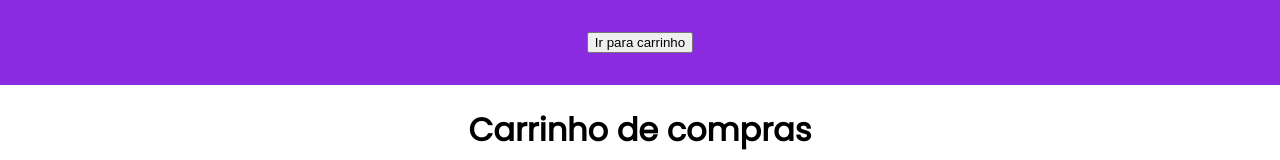
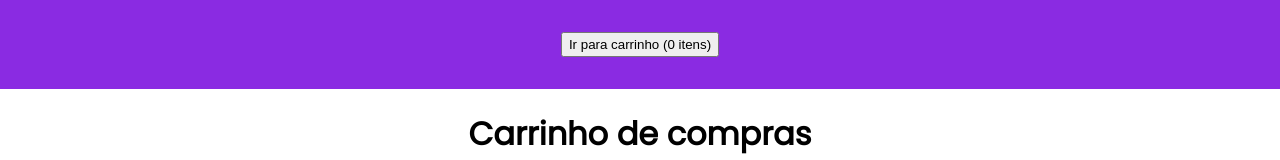
Before and after one commit to diogoneiss/productsDrawerAndCart, a React (Create React App) app: page / in a window 1280 px wide. Shown: the top 160 px of the page. Built offline with nearby package versions, Linux system fonts and the light colour scheme.

Commit message:
navbar básica

```diff
--- a/src/components/navbar.tsx
+++ b/src/components/navbar.tsx
@@ -11,19 +11,27 @@ justify-content: center;
 background-color: blueviolet;
 margin: 0;
 padding: 2em;
+color: white;
+flex-wrap: wrap;
+`
+const FlexBreak = styled.br`
+flex-basis: 100%;
+  height: 0;
 `
 
 
 const Navbar = () => {
 
 
-  //  const quantidade = useSelector((state:RootState) => state);
+    const produtosArray = useSelector((state:RootState) => state.cartReducer.products);
 
     return (
         <>
         <NavbarWrapper>
 
-                <button>Ir para carrinho</button>
+                <button>Ir para carrinho ({produtosArray.length} itens)</button>
+                <FlexBreak />
+
                 </NavbarWrapper>
         </>
     )
```
Also changed, not shown: src/Store.tsx (+6 -4 lines).
